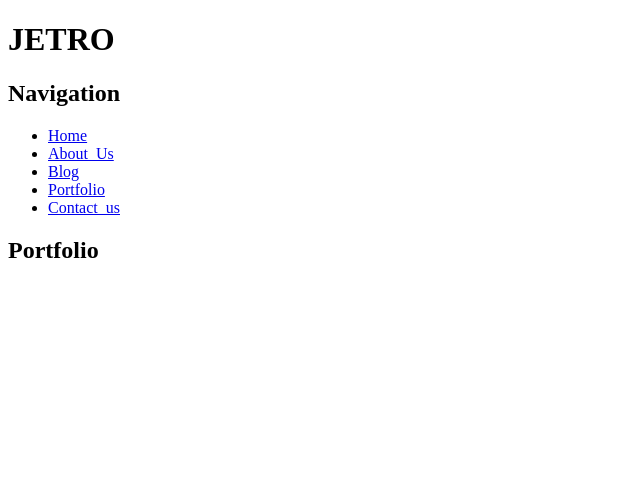
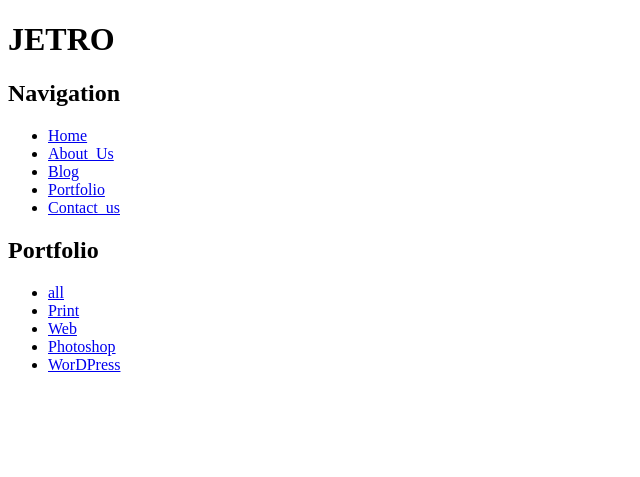
Before and after one commit to Kalinss/jetro, a Node project: template src/html/pages/portfolio.pug in a window 1280 px wide. Shown: the top 477 px of the page, without its empty margins (0-640 px from the left). Run offline with Node 20 templates, Linux system fonts and the light colour scheme; the template is opened without the code that fills it, so the values that code supplies are empty; some libraries are stand-ins or nearby versions.

Commit message:
#portfolio
add portfolio navigation

```diff
--- a/src/css/common/variables.scss
+++ b/src/css/common/variables.scss
@@ -20,3 +20,4 @@
 $footer-main-theme:#e8663c;
 
 $main-theme:#e8663c;
+$portfolio-navigation:#b9b9b9;
--- a/src/css/style.scss
+++ b/src/css/style.scss
@@ -24,3 +24,4 @@
 @import "blocks/portfolio-item";
 @import "blocks/works";
 @import "blocks/footer";
+@import "blocks/portfolio-navigation";
--- /dev/null
+++ b/src/html/blocks/portfolio-navigation.pug
@@ -0,0 +1,12 @@
+mixin portfolio-navigation(mixClass)
+    ul(class='portfolio-navigation '+(mixClass||''))
+        li.portfolio-navigation__item
+            a.portfolio-navigation__link(href='#') all
+        li.portfolio-navigation__item
+            a.portfolio-navigation__link(href='#') Print
+        li.portfolio-navigation__item
+            a.portfolio-navigation__link(href='#') Web
+        li.portfolio-navigation__item
+            a.portfolio-navigation__link(href='#') Photoshop
+        li.portfolio-navigation__item
+            a.portfolio-navigation__link(href='#') WorDPress
--- a/src/html/pages/portfolio.pug
+++ b/src/html/pages/portfolio.pug
@@ -2,9 +2,11 @@
 include ../layouts/head
 include ../blocks/heading-item
 include ../blocks/decor
+include ../blocks/portfolio-navigation
 +head
 body.portfolio
     div.wrapper
         +header
         +heading-item('portfolio__heading-item','Portfolio')
+        +portfolio-navigation('portfolio__portfolio-navigation')
     +decor('page__decor page__decor--top decor--small')
```
Also changed, not shown: src/css/blocks/portfolio-navigation.scss (added, +26 -0 lines).
